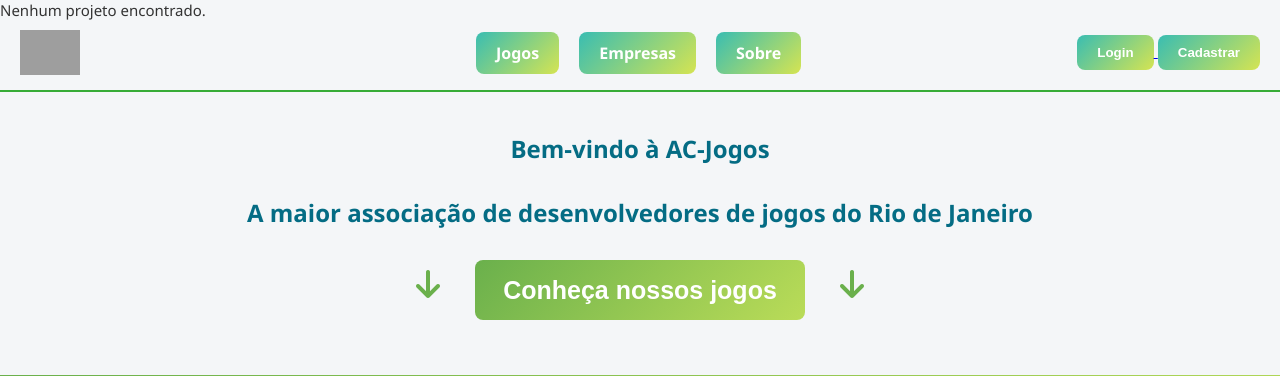
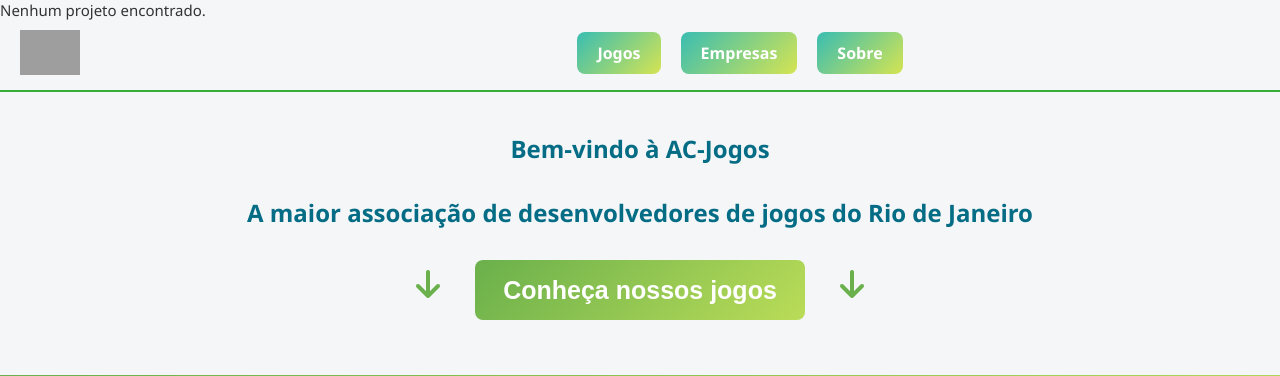
Before and after one commit to thiago-de-mattos/Projeto-Integrador, a Django app: page /vitrine/ in a window 1280 px wide. Shown: the top 376 px of the page. Run offline with Django 5.2, Linux system fonts and the light colour scheme; grey boxes are pictures that could not be loaded.

Commit message:
refactor: remover botões de login e cadastro do template vitrine

```diff
--- a/templates/vitrine.html
+++ b/templates/vitrine.html
@@ -41,15 +41,7 @@
         <li><a href="#sobre" class="btn-primary-lista">Sobre</a></li>
     </ul>
 
-    <!-- LOGIN / CADASTRAR (SEMPRE VISÍVEL) -->
-    <div class="botoes">
-        <a href="{% url 'login' %}">
-            <button class="btn-primary-lista">Login</button>
-        </a>
-        <a href="{% url 'cadastro' %}">
-            <button class="btn-primary-lista">Cadastrar</button>
-        </a>
-    </div>
+
 
     <!-- HAMBURGER -->
     <button class="hamburger" aria-label="Abrir menu">
```
